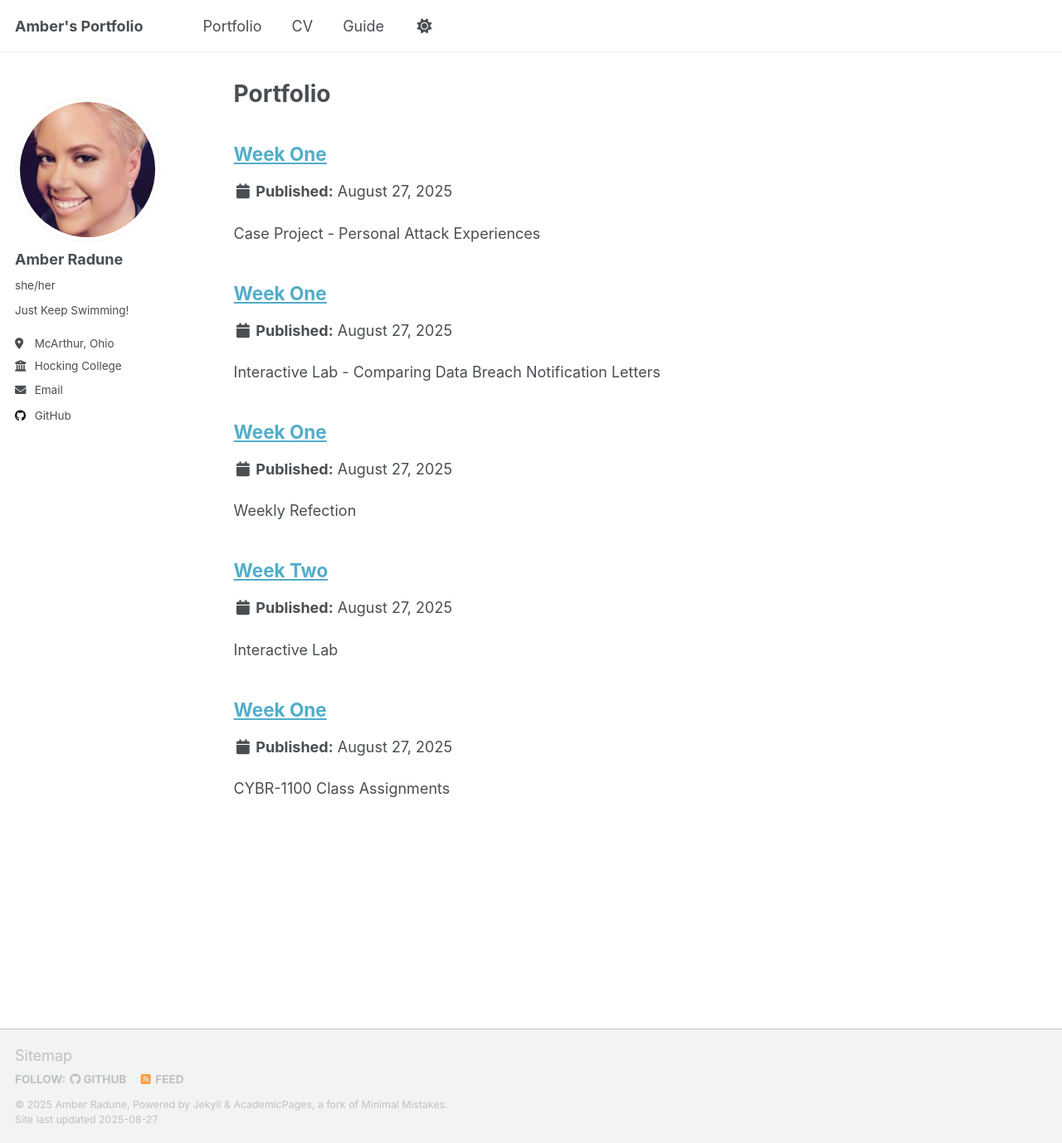
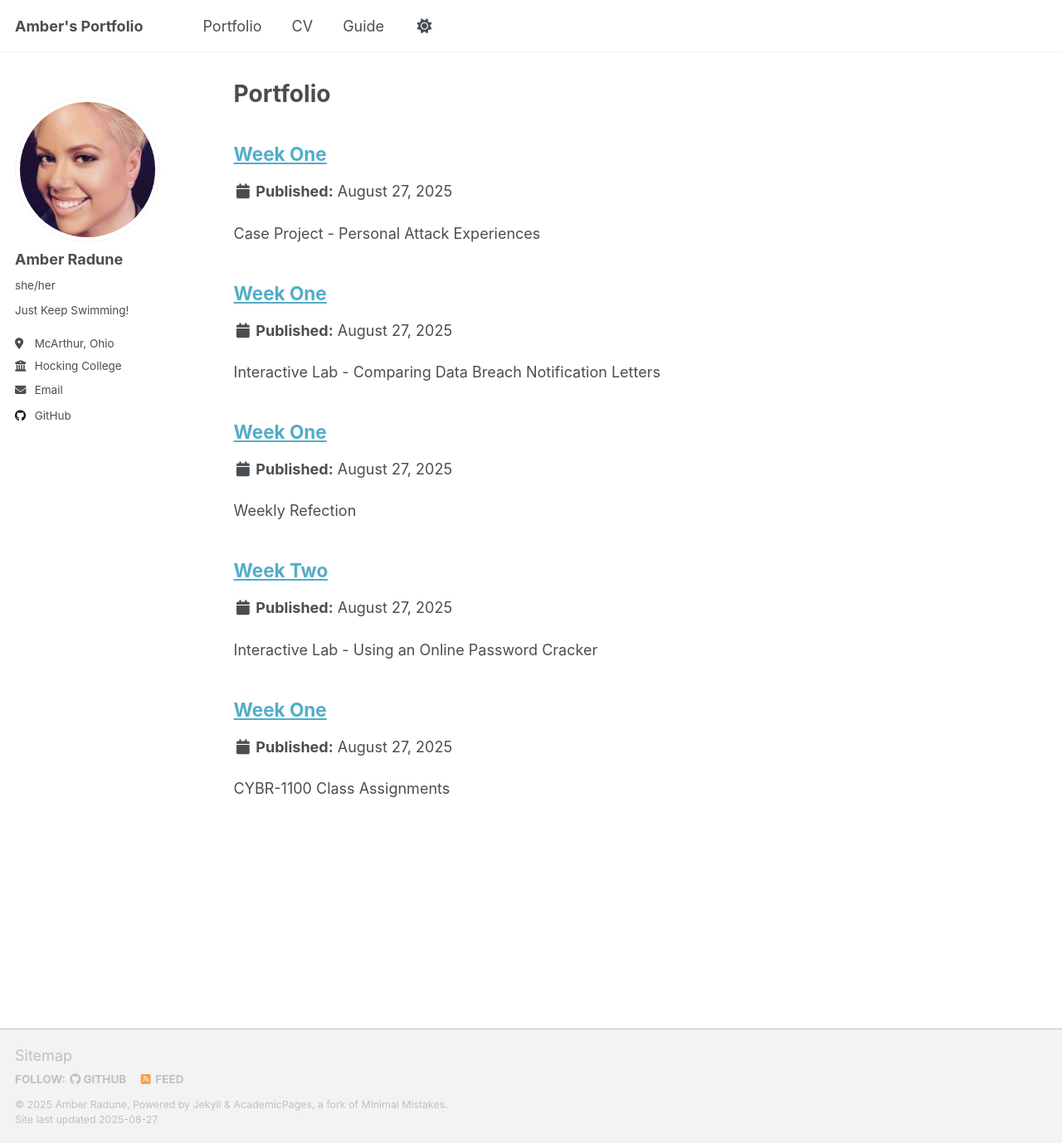
Before and after one commit to TinyBumblee/AmberR.github.io, a Jekyll site: the page built from _pages/portfolio.html, in a window 1280 px wide and 1378 px high. Shown: the whole window at 83% size. Built offline with Jekyll 4.4.1, drawn with Linux system fonts in a browser that asks for light colours; a script that is not in the unit is left out.

Commit message:
Update Week Two Interactive Lab.md

```diff
--- a/_portfolio/Week Two Interactive Lab.md
+++ b/_portfolio/Week Two Interactive Lab.md
@@ -1,6 +1,6 @@
 ---
 title: "Week Two"
-excerpt: "Interactive Lab"
+excerpt: "Interactive Lab - Using an Online Password Cracker"
 collection: portfolio
 ---
 
```
